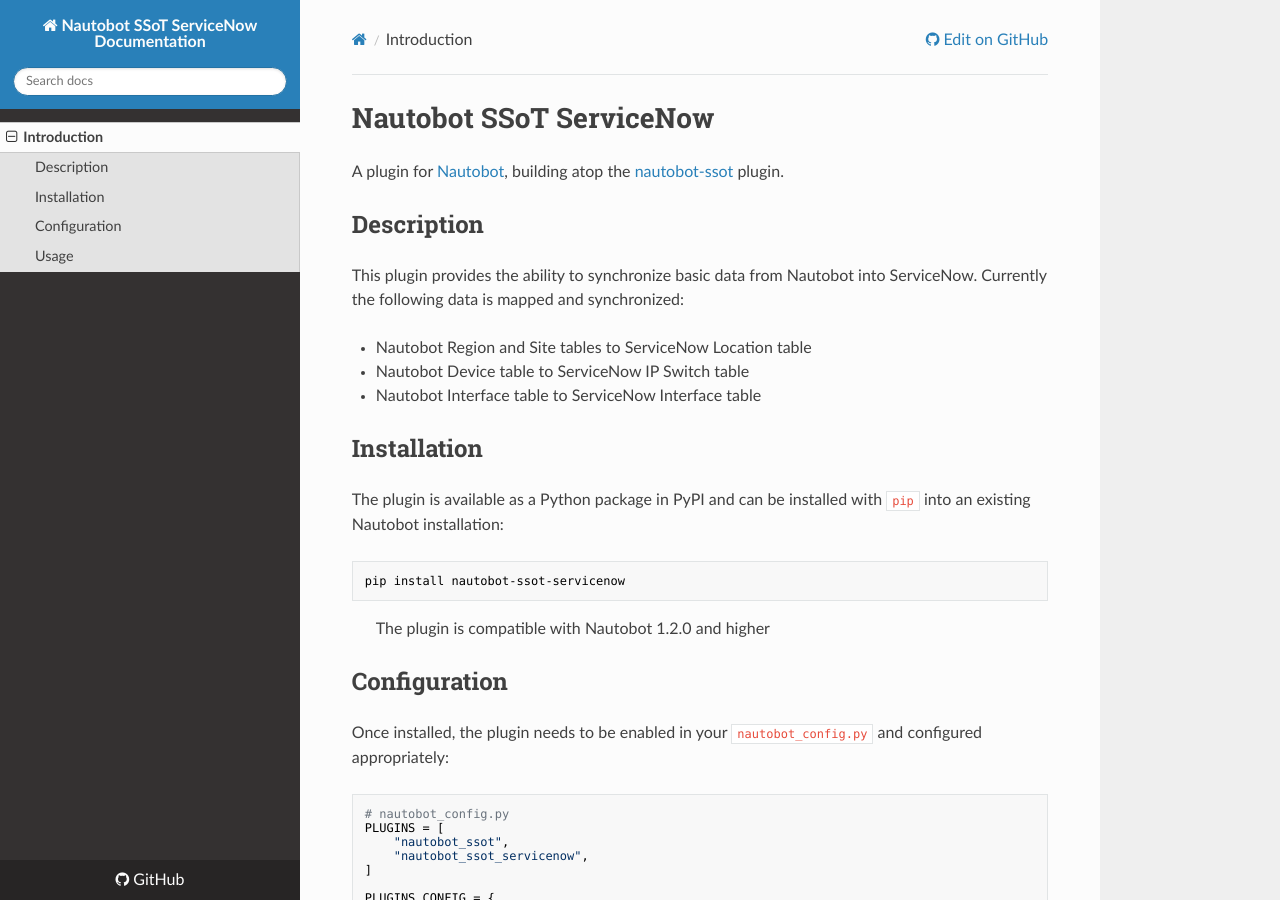
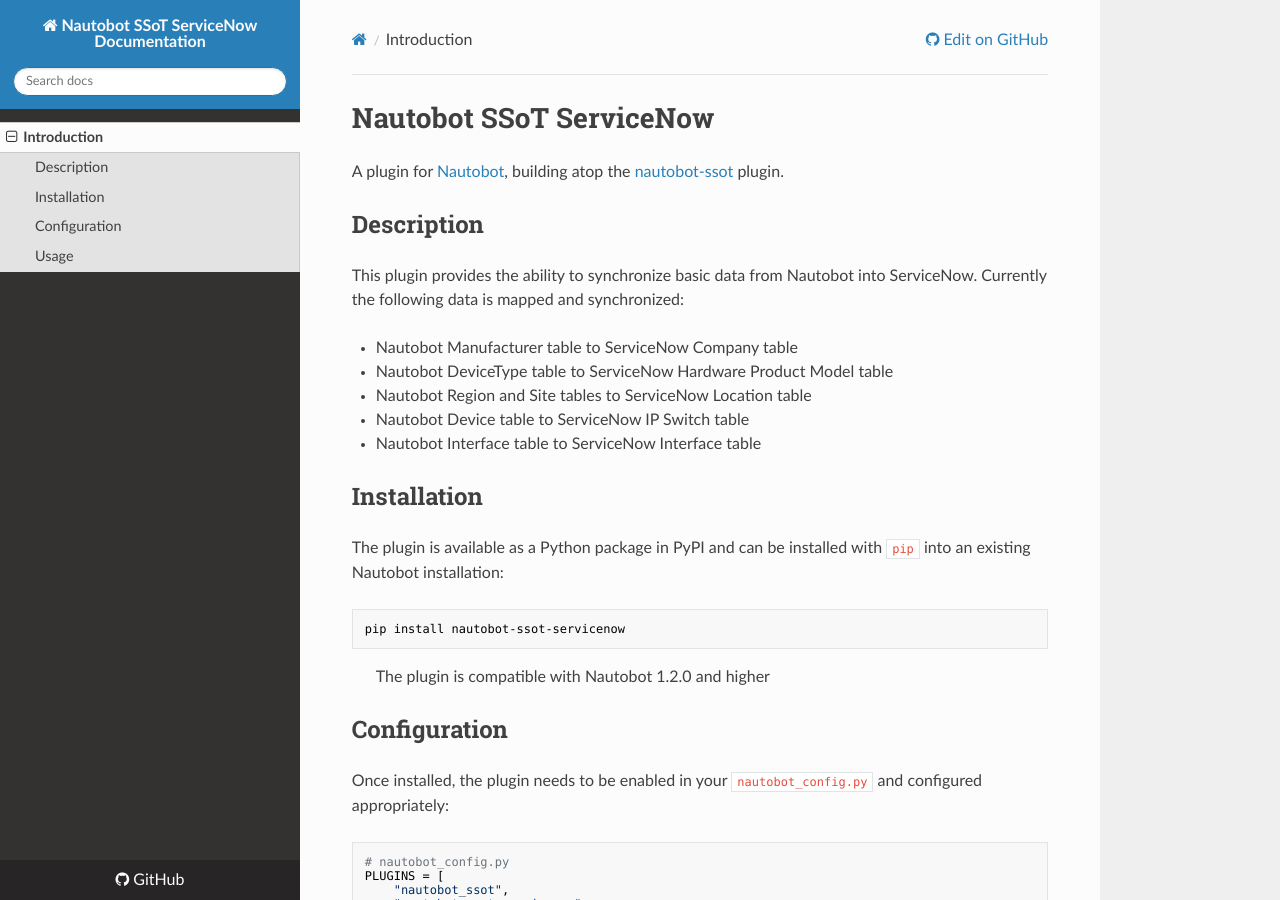
Before and after one commit to nautobot/nautobot-plugin-ssot-servicenow, an MkDocs documentation site: the page built from docs/index.md, in a window 1280 px wide and 900 px high. Built offline with MkDocs 1.6.1, drawn with Linux system fonts in a browser that asks for light colours; nearby versions of some CDN libraries.

Commit message:
Add to docs

```diff
--- a/docs/index.md
+++ b/docs/index.md
@@ -6,6 +6,8 @@ A plugin for [Nautobot](https://github.com/nautobot/nautobot), building atop the
 
 This plugin provides the ability to synchronize basic data from Nautobot into ServiceNow. Currently the following data is mapped and synchronized:
 
+- Nautobot Manufacturer table to ServiceNow Company table
+- Nautobot DeviceType table to ServiceNow Hardware Product Model table
 - Nautobot Region and Site tables to ServiceNow Location table
 - Nautobot Device table to ServiceNow IP Switch table
 - Nautobot Interface table to ServiceNow Interface table
```
Also changed, not shown: README.md (+2 -0 lines).
